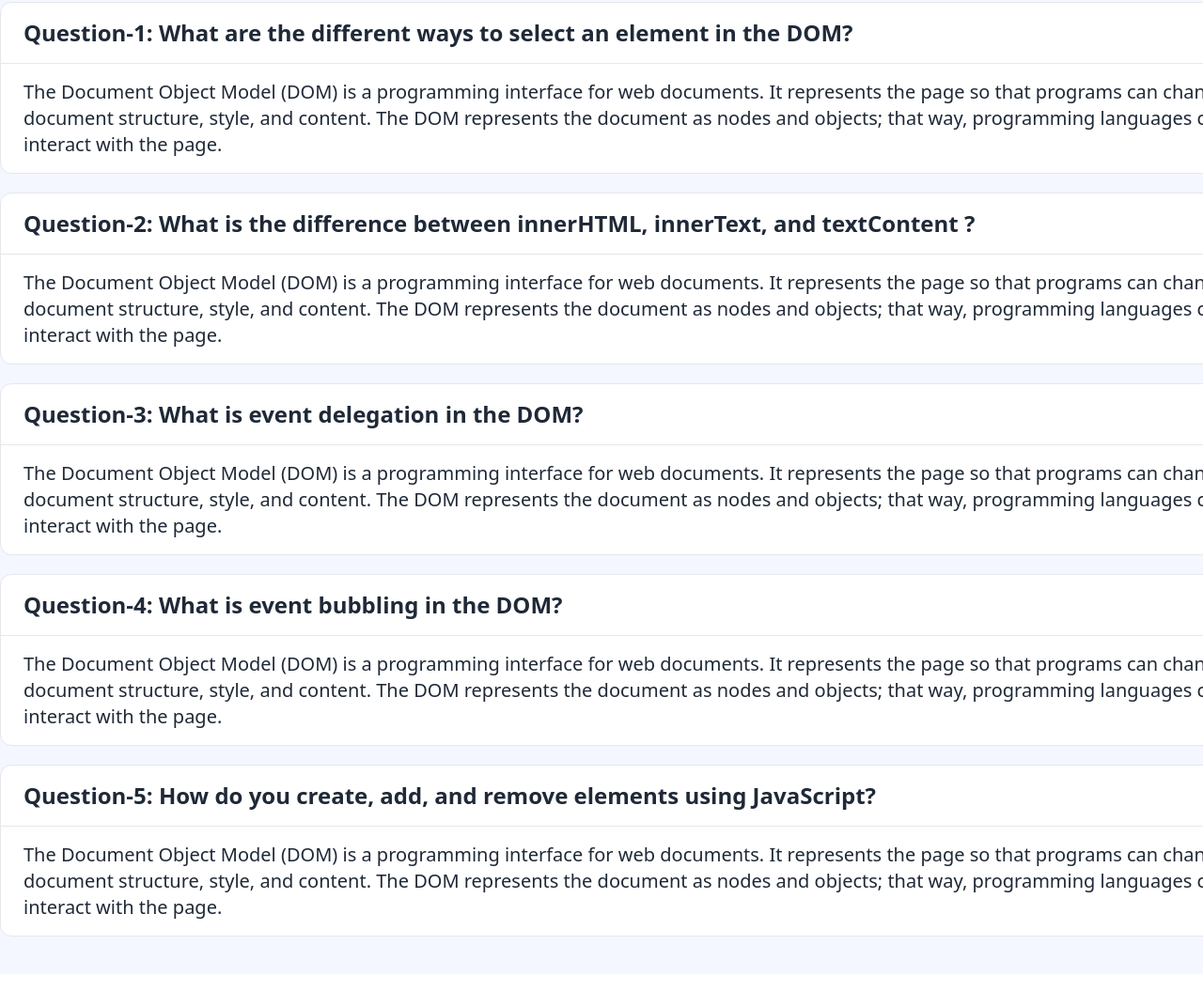
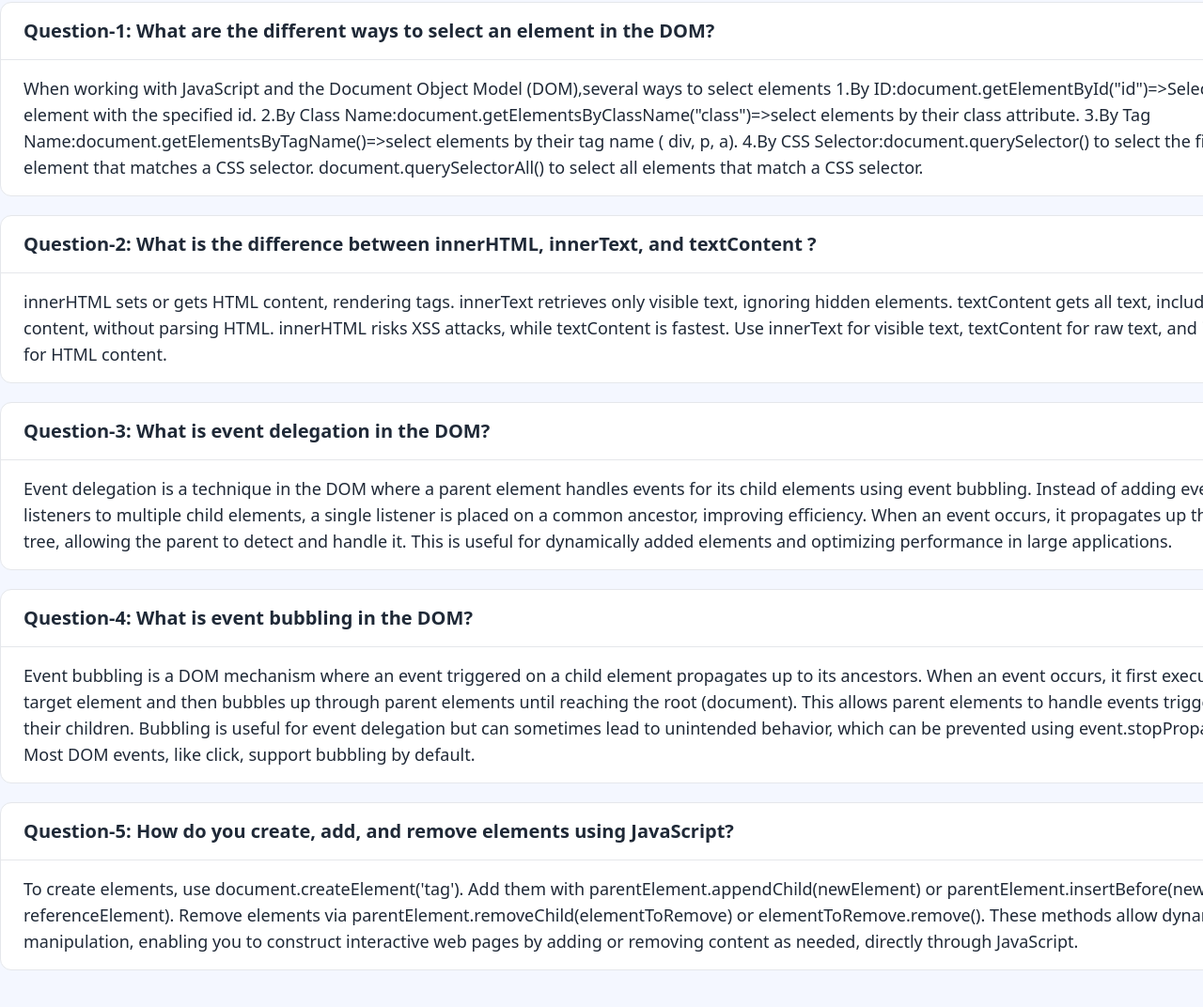
Before and after one commit to Badhonshahrier/dom-assignment, a plain HTML site: page blog.html in a window 1280 px wide. Shown: the part 228-1300 px from the top of the page at 94% size. Before the commit the page ends 1265 px from the top, so only its background shows below. Drawn offline with nearby package versions, Linux system fonts and the light colour scheme.

Commit message:
adding faq ans

```diff
--- a/blog.html
+++ b/blog.html
@@ -34,68 +34,60 @@
             <h1 class="text-center font-bold text-5xl pt-4">Blogs</h1>
             <div class="py-10 space-y-5">
                 <div class=" bg-[#fff]  border rounded-xl ">
-                    <div class=" py-4 px-6 text-2xl font-bold">
-                        Question-1: What are the different ways to select an element in the DOM?
+                    <div class=" py-4 px-6 text-xl font-bold ">
+                        <p> Question-1: What are the different ways to select an element in the DOM?</p>
                     </div>
                     <hr class="w-full">
-                    <div class=" py-4 px-6 text-xl  ">
-                        The Document Object Model (DOM) is a programming interface for web documents. It represents the
-                        page
-                        so that programs can change the document structure, style, and content. The DOM represents the
-                        document as nodes and objects; that way, programming languages can interact with the page.
+                    <div class=" py-4 px-6 text-lg  ">
+                        When working with JavaScript and the Document Object Model (DOM),several ways to select elements
+                        1.By ID:document.getElementById("id")=>Selects a single element with the specified id.
+                        2.By Class Name:document.getElementsByClassName("class")=>select elements by their class
+                        attribute.
+                        3.By Tag Name:document.getElementsByTagName()=>select elements by their tag name ( div, p, a).
+                        4.By CSS Selector:document.querySelector() to select the first element that matches a CSS
+                        selector.
+                        document.querySelectorAll() to select all elements that match a CSS selector.
                     </div>
                 </div>
                 <div class=" bg-[#fff] border rounded-xl">
-                    <div class=" py-4 px-6 text-2xl font-bold">
+                    <div class=" py-4 px-6 text-xl font-bold">
                         Question-2: What is the difference between innerHTML, innerText, and textContent ?
                     </div>
                     <hr class="w-full">
-                    <div class=" py-4 px-6 text-xl  ">
-                        The Document Object Model (DOM) is a programming interface for web documents. It represents the
-                        page
-                        so that programs can change the document structure, style, and content. The DOM represents the
-                        document as nodes and objects; that way, programming languages can interact with the page.
+                    <div class=" py-4 px-6 text-lg  ">
+                        innerHTML sets or gets HTML content, rendering tags. innerText retrieves only visible text, ignoring hidden elements. textContent gets all text, including hidden content, without parsing HTML. innerHTML risks XSS attacks, while textContent is fastest. Use innerText for visible text, textContent for raw text, and innerHTML for HTML content.
                     </div>
                 </div>
                 <div class=" bg-[#fff] border rounded-xl">
-                    <div class=" py-4 px-6 text-2xl font-bold">
+                    <div class=" py-4 px-6 text-xl font-bold">
                         Question-3: What is event delegation in the DOM?
                     </div>
                     <hr class="w-full">
-                    <div class=" py-4 px-6 text-xl  ">
-                        The Document Object Model (DOM) is a programming interface for web documents. It represents the
-                        page
-                        so that programs can change the document structure, style, and content. The DOM represents the
-                        document as nodes and objects; that way, programming languages can interact with the page.
+                    <div class=" py-4 px-6 text-lg  ">
+                        Event delegation is a technique in the DOM where a parent element handles events for its child elements using event bubbling. Instead of adding event listeners to multiple child elements, a single listener is placed on a common ancestor, improving efficiency. When an event occurs, it propagates up the DOM tree, allowing the parent to detect and handle it. This is useful for dynamically added elements and optimizing performance in large applications.
                     </div>
                 </div>
                 <div class=" bg-[#fff] border  rounded-xl">
-                    <div class=" py-4 px-6 text-2xl font-bold">
+                    <div class=" py-4 px-6 text-xl font-bold">
                         Question-4: What is event bubbling in the DOM?
                     </div>
                     <hr class="w-full">
-                    <div class=" py-4 px-6 text-xl  ">
-                        The Document Object Model (DOM) is a programming interface for web documents. It represents the
-                        page
-                        so that programs can change the document structure, style, and content. The DOM represents the
-                        document as nodes and objects; that way, programming languages can interact with the page.
+                    <div class=" py-4 px-6 text-lg  ">
+                        Event bubbling is a DOM mechanism where an event triggered on a child element propagates up to its ancestors. When an event occurs, it first executes on the target element and then bubbles up through parent elements until reaching the root (document). This allows parent elements to handle events triggered by their children. Bubbling is useful for event delegation but can sometimes lead to unintended behavior, which can be prevented using event.stopPropagation(). Most DOM events, like click, support bubbling by default.
                     </div>
                 </div>
                 <div class="bg-[#fff] border rounded-xl">
-                    <div class=" py-4 px-6 text-2xl font-bold">
+                    <div class=" py-4 px-6 text-xl font-bold">
                         Question-5: How do you create, add, and remove elements using JavaScript?
                     </div>
                     <hr class="w-full">
-                    <div class=" py-4 px-6 text-xl  ">
-                        The Document Object Model (DOM) is a programming interface for web documents. It represents the
-                        page
-                        so that programs can change the document structure, style, and content. The DOM represents the
-                        document as nodes and objects; that way, programming languages can interact with the page.
+                    <div class=" py-4 px-6 text-lg  ">
+                        To create elements, use document.createElement('tag'). Add them with parentElement.appendChild(newElement) or parentElement.insertBefore(newElement, referenceElement). Remove elements via parentElement.removeChild(elementToRemove) or elementToRemove.remove(). These methods allow dynamic DOM manipulation, enabling you to construct interactive web pages by adding or removing content as needed, directly through JavaScript.
                     </div>
                 </div>
 
             </div>
-<script src="script/script.js"></script>
+            <script src="script/script.js"></script>
         </section>
     </main>
     <footer>
```
Also changed, not shown: index.html (+1 -1 lines).
